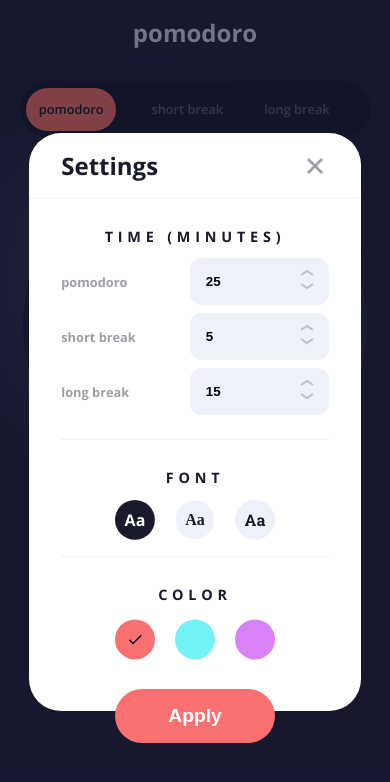
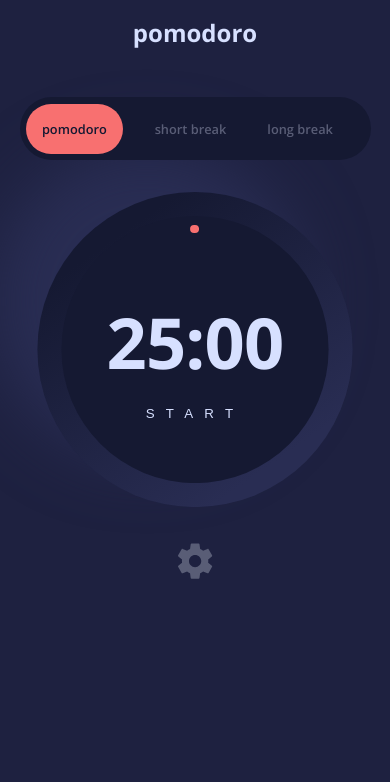
Before and after one commit to aaaaargZombies/pomodoro, a plain HTML site: page index.html in a window 390 px wide. Drawn offline with nearby package versions, Linux system fonts and the light colour scheme; a web font is replaced by a local one.

Commit message:
Just saving a place to go back from

```diff
--- a/styles.css
+++ b/styles.css
@@ -43,7 +43,7 @@ body {
 	grid-gap: 2rem;
 	grid-template-columns: auto;
 	grid-template-rows: min-content min-content min-content 1fr;
-	min-height: 35rem;
+	/* min-height: 35rem; */
 }
 
 h1 {
@@ -144,7 +144,7 @@ h1 {
 	border: none;
 	display: flex;
 	justify-content: center;
-	align-items: flex-end;
+	/* align-items: flex-end; */
 }
 
 .settings__gear {
@@ -155,7 +155,7 @@ h1 {
 
 .modal {
 	top: 0;
-	display: flex;
+	display: none;
 	width: 100%;
 	height: 100%;
 	position: absolute;
@@ -352,7 +352,6 @@ input[type="radio"]:checked + label .label__tick {
 	font-size: 1.2rem;
 	font-weight: 600;
 	bottom: -2rem;
-	left: calc(var(--width-modal-form) / 2 - 5rem);
 	left: 0;
 	right: 0;
 	margin-left: auto;
@@ -366,7 +365,7 @@ input[type="radio"]:checked + label .label__tick {
 
 	.center {
 		width: 90%;
-		grid-gap: 1rem;
+		/* grid-gap: 1rem; */
 	}
 
 	.status {
@@ -374,8 +373,14 @@ input[type="radio"]:checked + label .label__tick {
 		padding: 0.4rem;
 	}
 
-	.status__phase {
-		padding: 0.8rem;
+	.timer__time {
+		padding: 1.8rem;
+		letter-spacing: -0.05rem;
+		margin-top: 3.1rem;
+		margin-bottom: 4rem;
+		text-align: center;
+		font-weight: 700;
+		font-size: 4.4rem;
 	}
 
 	.modal__form {
```
